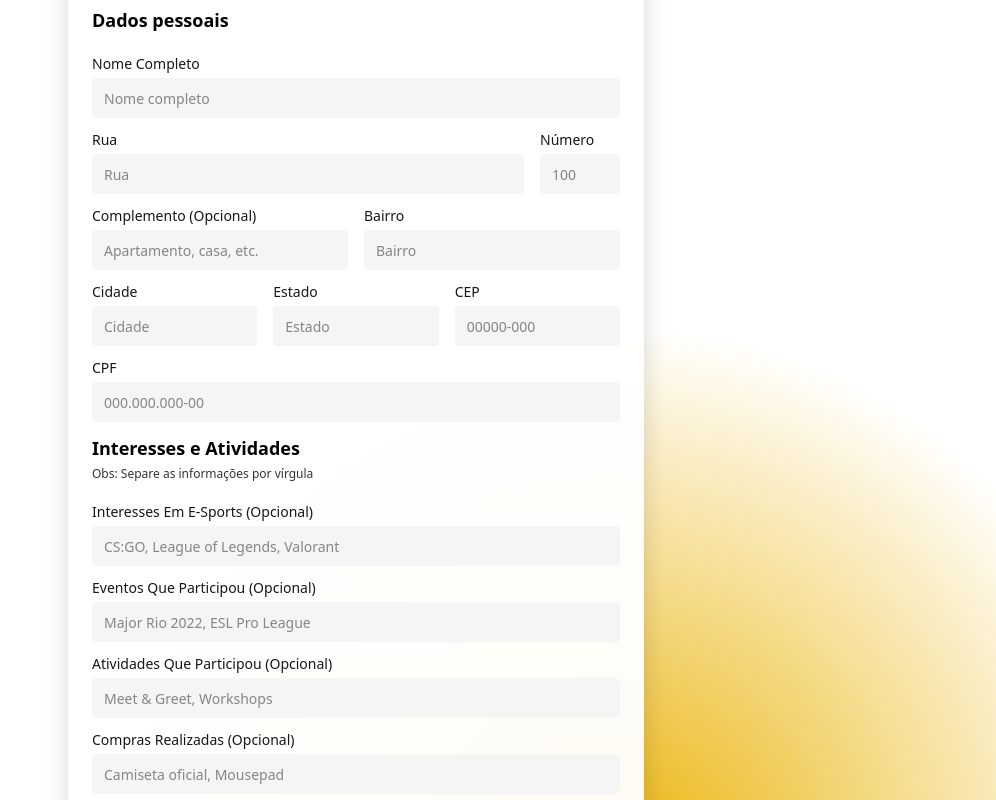
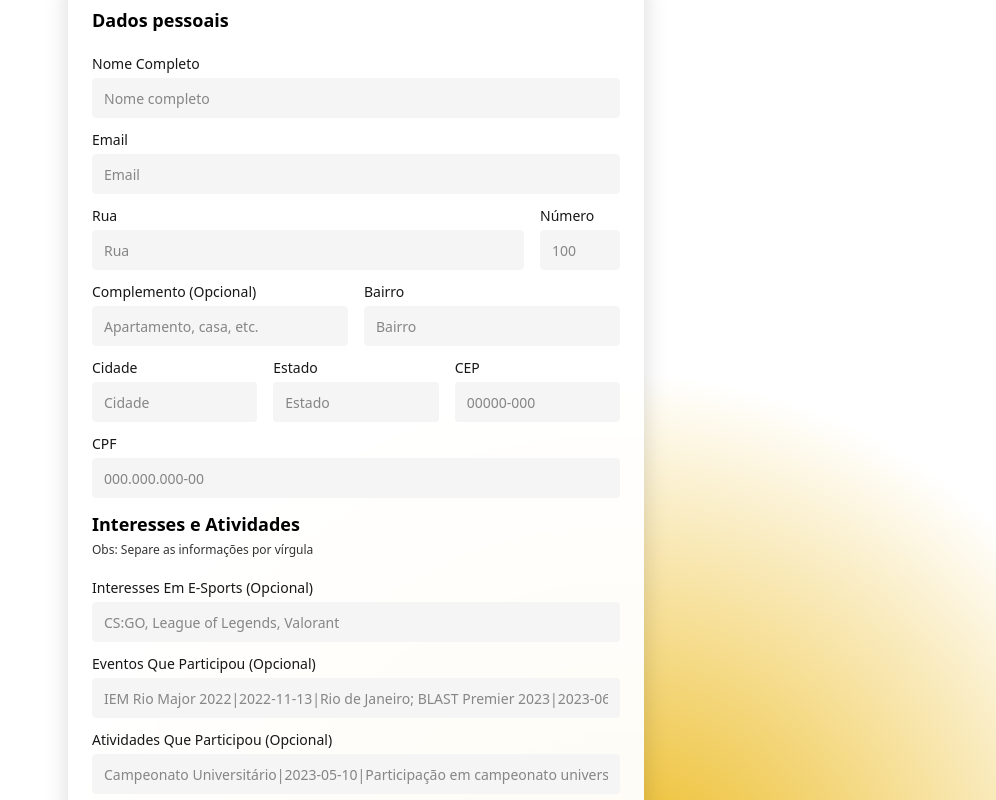
Before and after one commit to mendeslian/furia-fan-web-app, a React (Vite) app: page / in a window 1280 px wide. Shown: the part 1680-2480 px from the top of the page, without its empty margins (284-1280 px from the left). Built offline with nearby package versions, Linux system fonts and the light colour scheme; no server answers.

Commit message:
refactor: adjusting formSection component

```diff
--- a/src/components/FormSection/index.jsx
+++ b/src/components/FormSection/index.jsx
@@ -1,26 +1,29 @@
+import { useForm, FormProvider } from "react-hook-form";
+import { useMutation } from "@tanstack/react-query";
+
 // Components
 import Button from "../Button";
+import Loader from "../Loader";
 import PersonalDataForm from "../PersonalDataForm";
-import Loader from "../Loader";
-import { useForm, FormProvider } from "react-hook-form";
-import { useState } from "react";
+
+// Hooks
+import { useToast } from "../../hooks/useToast";
+
+// Services
 import { createUser } from "../../services/userService";
-import { useMutation } from "@tanstack/react-query";
 
 export default function Form() {
   const methods = useForm();
-  const [successMsg, setSuccessMsg] = useState("");
-  const [errorMsg, setErrorMsg] = useState("");
+  const toast = useToast();
 
   const { mutate, isLoading } = useMutation({
     mutationFn: createUser,
     onSuccess: () => {
-      console.log("Formulario preenchido com sucesso");
-      setSuccessMsg("Usuário cadastrado com sucesso!");
+      toast.success("Usuário cadastrado com sucesso!");
       methods.reset();
     },
     onError: (err) => {
-      setErrorMsg(
+      toast.error(
         err?.response?.data?.message ||
           err?.message ||
           "Erro ao cadastrar usuário. Tente novamente."
@@ -39,21 +42,58 @@ export default function Form() {
       zipCode: data.zipCode,
     };
 
+    const parseDate = (dateStr) => {
+      try {
+        const date = new Date(dateStr);
+        return date.toISOString().split("T")[0];
+      } catch {
+        return new Date().toISOString().split("T")[0]; // fallback to current date
+      }
+    };
+
     const userPayload = {
       name: data.name,
-      cpf: data.cpf,
+      email: data.email,
+      cpf: data.cpf.replace(/\D/g, ""),
       address,
       esportsInterests: data.esportsInterests
         ? data.esportsInterests.split(",").map((item) => item.trim())
         : [],
       attendedEvents: data.attendedEvents
-        ? data.attendedEvents.split(",").map((item) => item.trim())
+        ? data.attendedEvents.split(";").map((event) => {
+            const [name, date, location] = event
+              .split("|")
+              .map((item) => item.trim());
+            return {
+              name: name || "Evento",
+              date: parseDate(date),
+              location: location || "Local não especificado",
+            };
+          })
         : [],
       participatedActivities: data.participatedActivities
-        ? data.participatedActivities.split(",").map((item) => item.trim())
+        ? data.participatedActivities.split(";").map((activity) => {
+            const [name, date, description] = activity
+              .split("|")
+              .map((item) => item.trim());
+            return {
+              name: name || "Atividade",
+              date: parseDate(date),
+              description: description || "Sem descrição",
+            };
+          })
         : [],
       purchases: data.purchases
-        ? data.purchases.split(",").map((item) => item.trim())
+        ? data.purchases.split(";").map((purchase) => {
+            const [item, amount, date] = purchase
+              .split("|")
+              .map((item) => item.trim());
+            return {
+              item: item || "Item",
+              amount: Number(amount) || 0,
+              date: parseDate(date),
+            };
+          })
         : [],
     };
 
@@ -82,12 +122,6 @@ export default function Form() {
                 {isLoading ? "Enviando..." : "Cadastrar"}
               </Button>
               {isLoading && <Loader />}
-              {successMsg && (
-                <div className="text-green-600 text-sm">{successMsg}</div>
-              )}
-              {errorMsg && (
-                <div className="text-red-600 text-sm">{errorMsg}</div>
-              )}
             </form>
           </FormProvider>
         </div>
--- a/src/components/PersonalDataForm/index.jsx
+++ b/src/components/PersonalDataForm/index.jsx
@@ -10,6 +10,7 @@ export default function PersonalDataForm() {
         placeholder="Nome completo"
         required={true}
       />
+      <Input name="email" label="Email" placeholder="Email" required={true} />
       <div className="flex gap-4">
         <Input name="street" label="Rua" placeholder="Rua" required={true} />
         <Input
@@ -96,20 +97,20 @@ export default function PersonalDataForm() {
       <Input
         name="attendedEvents"
         label="Eventos que participou (opcional)"
-        placeholder="Major Rio 2022, ESL Pro League"
-        helperText="Separe os eventos por vírgula"
+        placeholder="IEM Rio Major 2022|2022-11-13|Rio de Janeiro; BLAST Premier 2023|2023-06-20|São Paulo"
+        helperText="Formato: Nome|Data|Local (separe eventos com ponto e vírgula)"
       />
       <Input
         name="participatedActivities"
         label="Atividades que participou (opcional)"
-        placeholder="Meet & Greet, Workshops"
-        helperText="Separe as atividades por vírgula"
+        placeholder="Campeonato Universitário|2023-05-10|Participação em campeonato universitário"
+        helperText="Formato: Nome|Data|Descrição (separe atividades com ponto e vírgula)"
       />
       <Input
         name="purchases"
         label="Compras realizadas (opcional)"
-        placeholder="Camiseta oficial, Mousepad"
-        helperText="Separe as compras por vírgula"
+        placeholder="Camiseta FURIA|120|2023-08-10"
+        helperText="Formato: Item|Valor|Data (separe compras com ponto e vírgula)"
       />
     </>
   );
```
